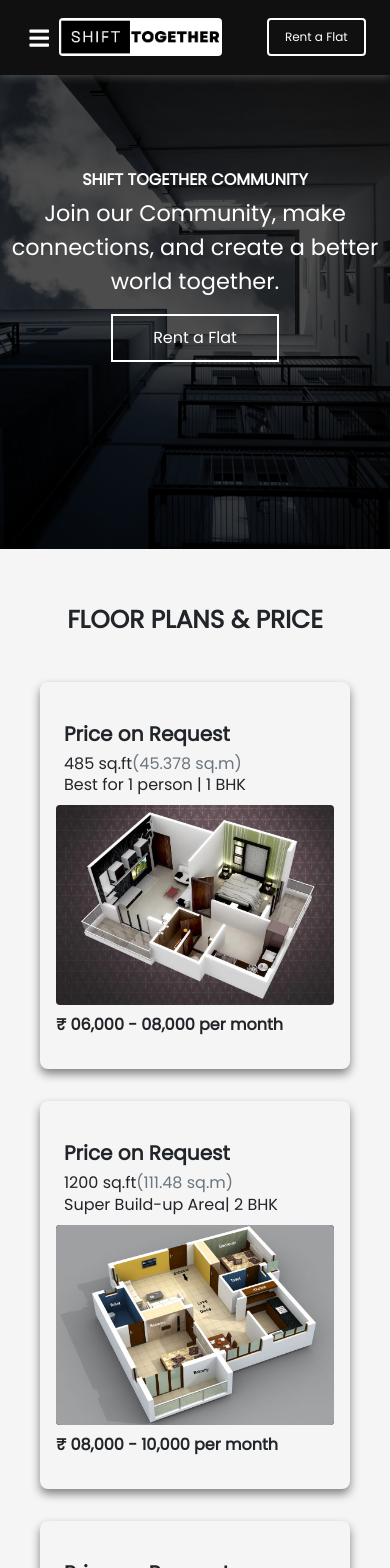
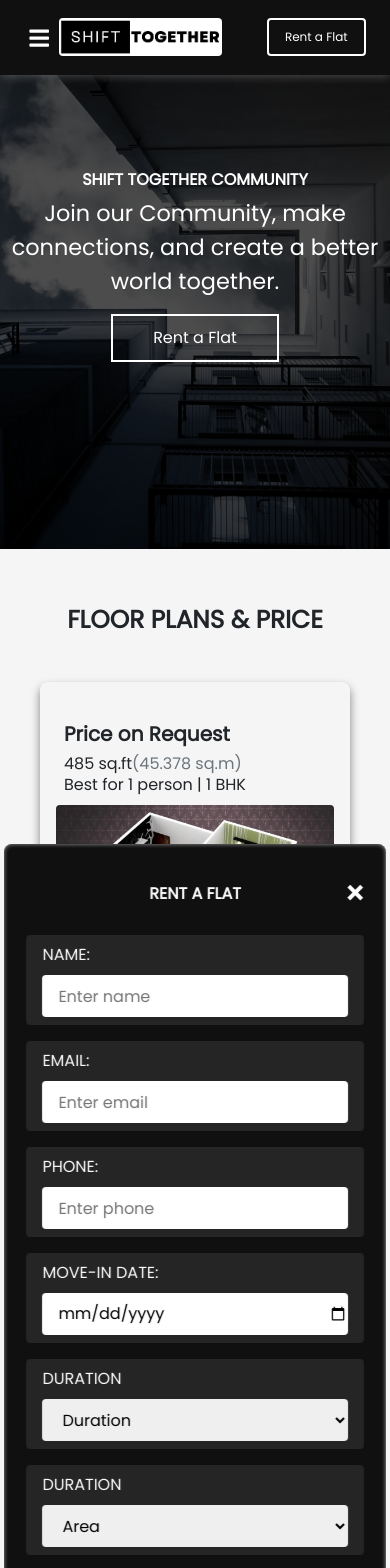
Before and after one commit to SonuMunda/shift-together, a React (Vite) app in the folder client/: page / in a window 390 px wide. Shown: the top 1568 px of the page. Built offline with nearby package versions, Linux system fonts and the light colour scheme.

Commit message:
widget updated

```diff
--- a/client/src/components/RentWidget/RentWidget.css
+++ b/client/src/components/RentWidget/RentWidget.css
@@ -1,21 +1,36 @@
+
 .rent-widget {
   position: fixed;
-  top: 0px;
-  right: -375px;
+  top: 100vh;
+  left: 50%;
+  height: 90vh;
+  transform: translateX(-50%);
   background-color: #101010;
   color: white;
-  width: 375px;
-  height: 100vh;
+  width: 0%;
   border-radius: 8px;
   box-shadow: inset 0px 0px 4px rgb(163, 163, 163);
   padding: 1rem 0.4rem;
   z-index: 1;
-  transition: all 0.8s ease-in-out;
+  transition: all 0.4s ease-in-out;
+  overflow: hidden;
+}
+
+.show-widget{
+  top: 9vh;
+  width: 50%;
+}
+
+.widget-container{
+  position: relative;
+  height: 100%;
+  width: 100%;
+  border-radius: 8px;
   overflow-y: scroll;
 }
 
-.show-widget{
-  right: 0px;
+.widget-container::-webkit-scrollbar {
+  display: none;
 }
 
 
@@ -79,3 +94,15 @@
   outline: none;
   border-radius: 4px;
 }
+
+@media screen and (max-width:992px) {
+  .rent-widget{
+    width: 80%;
+  }
+}
+
+@media screen and (max-width:574px) {
+  .rent-widget{
+    width: 98%;
+  }
+}
--- a/client/src/components/RentWidget/RentWidget.jsx
+++ b/client/src/components/RentWidget/RentWidget.jsx
@@ -1,6 +1,5 @@
 import React from "react";
 import "./RentWidget.css";
-import { useState } from "react";
 
 const RentWidget = () => {
 
@@ -71,11 +70,29 @@ const RentWidget = () => {
                   required
                   className="widget-control"
                 >
-                  <option value="">Select duration</option>
+                  <option value="">Duration</option>
                   <option value="1 month">1 month</option>
                   <option value="3 months">3 months</option>
                   <option value="6 months">6 months</option>
                   <option value="1 year">1 year</option>
+                  <option value="above 1 year">More than year</option>
+                </select>
+              </div>
+
+              <div className="widget-form-group">
+                <label htmlFor="duration">Duration</label>
+                <select
+                  id="duration"
+                  name="duration"
+                  required
+                  className="widget-control"
+                >
+                  <option value="">Area</option>
+                  <option value="mohali">Mohali</option>
+                  <option value="chandigarh">Chandigarh</option>
+                  <option value="patiala">Patiala</option>
+                  <option value="Kharar">Kharar</option>
+                  <option value="morinda">Morinda</option>
                 </select>
               </div>
 
```
